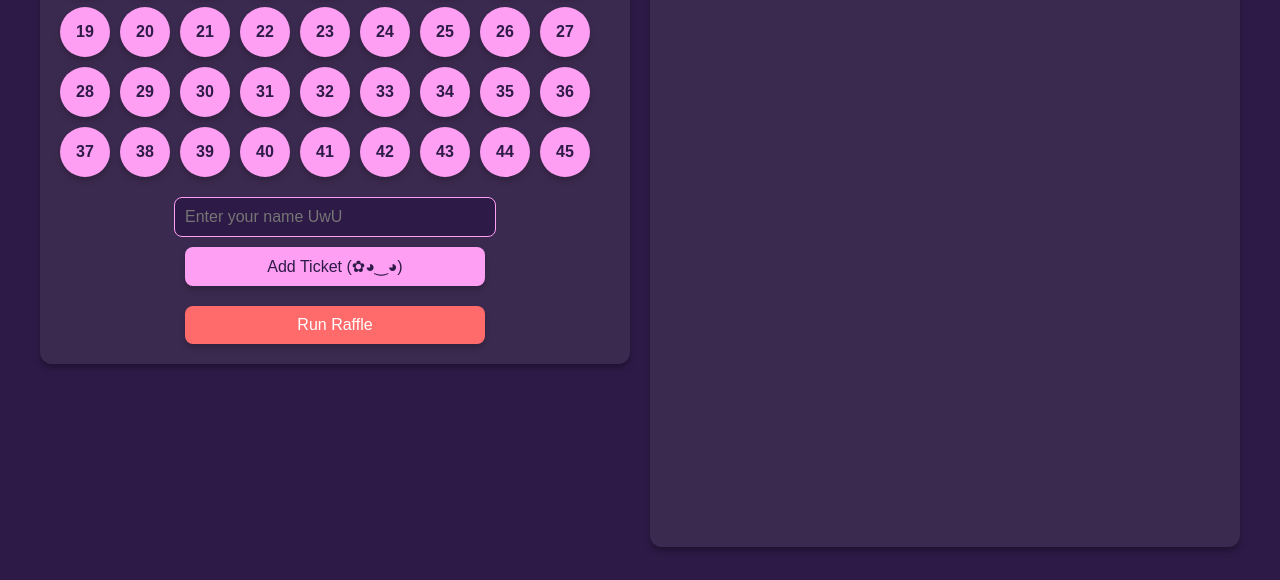
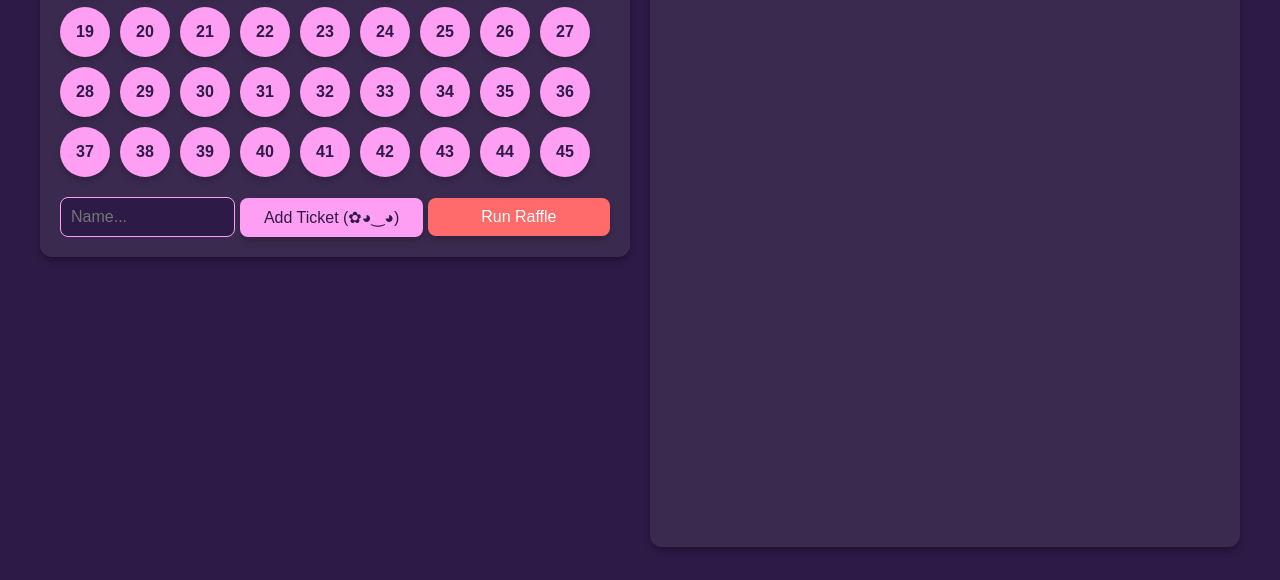
Before and after one commit to mikkurogue/uwu-tickets, a plain HTML site: page index.html in a window 1280 px wide. Shown: the part 260-840 px from the top of the page. Drawn offline with Linux system fonts and the light colour scheme.

Commit message:
textual change and style change

```diff
--- a/index.html
+++ b/index.html
@@ -108,13 +108,13 @@
 
     .user-input {
       display: flex;
-      flex-direction: column;
+      gap: 5px;
+      flex-direction: row;
       align-items: center;
     }
 
     .user-input input {
       padding: 10px;
-      margin-bottom: 10px;
       border: 1px solid #ff9ff3;
       border-radius: 8px;
       font-size: 16px;
@@ -282,7 +282,7 @@
       <!-- Numbers 1–45 will be generated here -->
     </div>
     <div class="user-input">
-      <input type="text" id="user_name_input" placeholder="Enter your name UwU">
+      <input type="text" id="user_name_input" placeholder="Name...">
       <button onclick="addTicketToList()">Add Ticket (✿◕‿◕)</button>
     </div>
   </div>
--- a/script.js
+++ b/script.js
@@ -220,7 +220,6 @@ document.addEventListener("keydown", (event) => {
 // Add a button to run the raffle
 const raffleButton = document.createElement("button");
 raffleButton.textContent = "Run Raffle";
-raffleButton.style.marginTop = "20px";
 raffleButton.style.padding = "10px 20px";
 raffleButton.style.backgroundColor = "#ff6b6b";
 raffleButton.style.color = "#ffffff";
```
